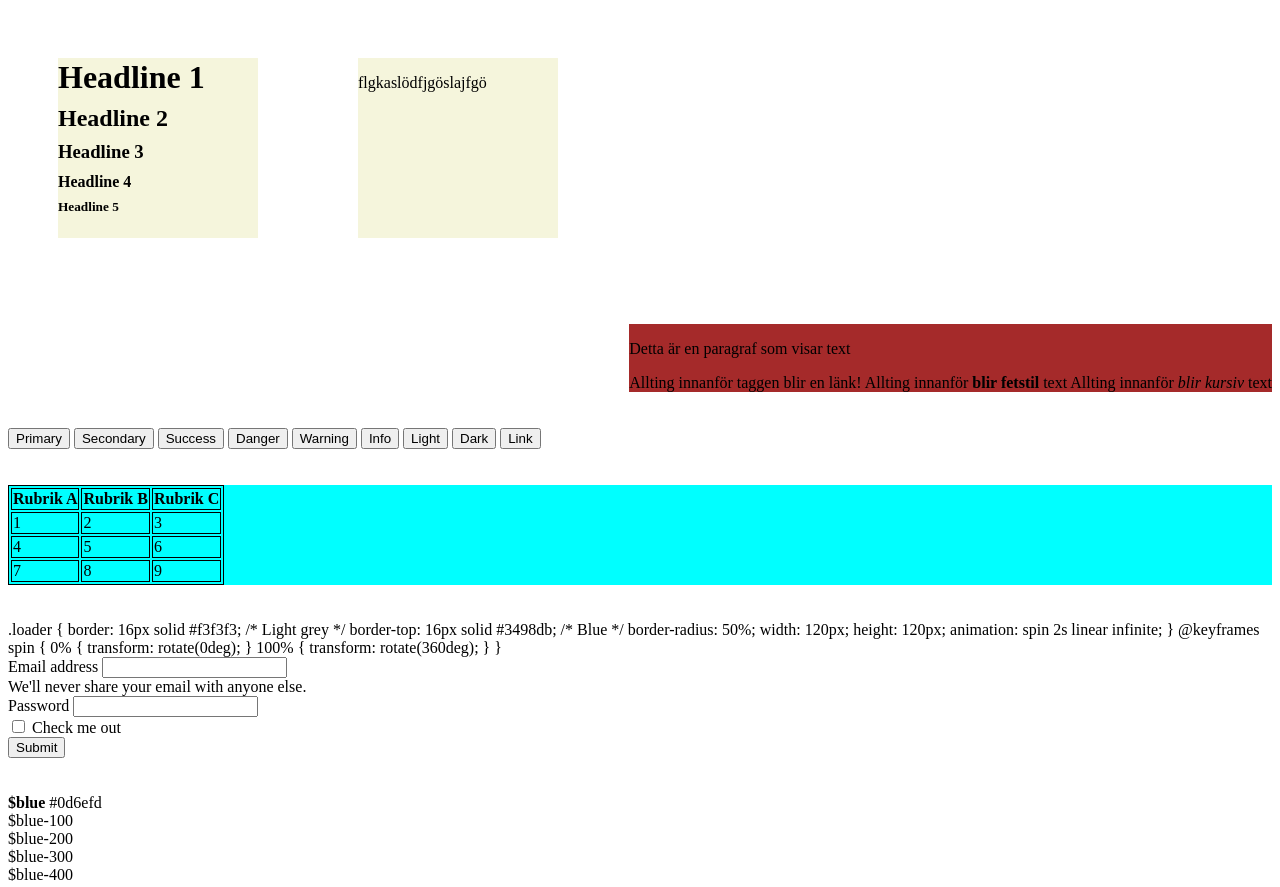
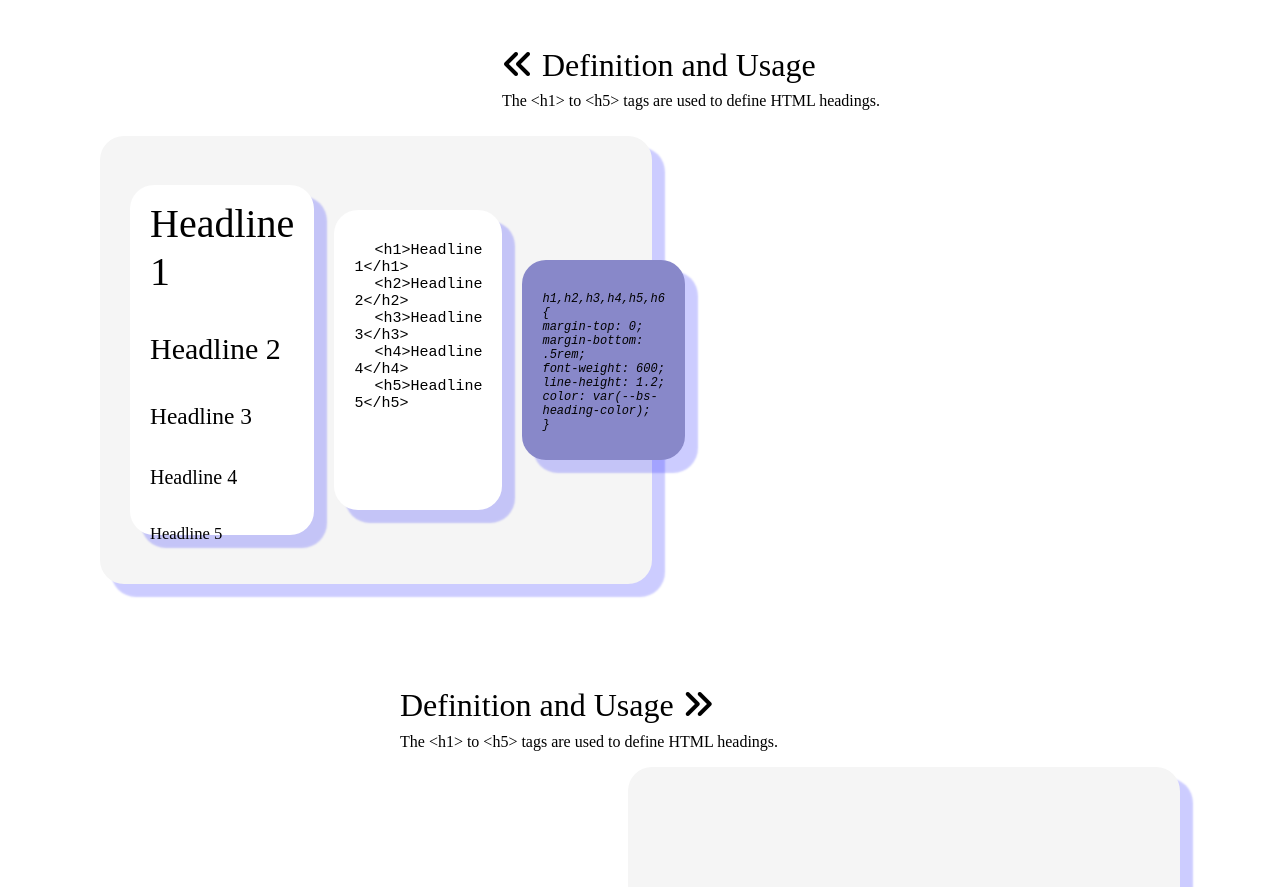
Before and after one commit to niot29/SJ22POSU, a plain HTML site: page SJ22POSU Enterprise Java Frontend/Inlämningsuppgift2/index.html in a window 1280 px wide. Shown: the top 887 px of the page. Drawn offline with Linux system fonts and the light colour scheme; files that its build step writes are made by us from their sources.

Commit message:
update style guid with new css

```diff
--- a/SJ22POSU Enterprise Java Frontend/Inlämningsuppgift2/css/main.css
+++ b/SJ22POSU Enterprise Java Frontend/Inlämningsuppgift2/css/main.css
@@ -1,32 +1,18 @@
 body {
     background-color: withe;
+    margin: 0;
   }
 
 
 h1,h2,h3,h4,h5,h6 {
     margin-top: 0;
     margin-bottom: .5rem;
-    font-weight: 600;
+    font-weight: lighter;
     line-height: 1.2;
     color: var(--bs-heading-color);
 
   }
 
-
-.wigel-headline {
-    background-color: beige;
-    width: 200px;
-    height: 180px;
-    float: left;
-    margin: 50px;
-}
-.wigel-headline-code {
-    background-color: beige;
-    width: 200px;
-    height: 180px;
-    float: left;
-    margin: 50px;
-}
 
 .clear {
     clear: both;
@@ -44,3 +30,129 @@ h1,h2,h3,h4,h5,h6 {
 table, th, td {
     border: 1px solid;
   }
+
+.headline-1 {
+    padding: 0.75rem 1.25rem;
+    border-radius: calc(var(--bs-border-radius) - 1px);
+    margin-top: 3px;
+}
+
+.inbox-code {
+    padding: 0.75rem 1.25rem;
+    border-radius: calc(var(--bs-border-radius) - 1px);
+    margin-top: 3px;
+}
+.line {
+    padding: 0.75rem 1.25rem;
+    margin-top: 20px;
+    font-size-adjust: calc(var(--bs-border-radius) - 1px);
+    font-size: 15px;
+
+}
+
+.language-html {
+    padding: 0.75rem 1.25rem;
+    margin-top: 20px;
+    font-size-adjust: calc(var(--bs-border-radius) - 1px);
+    font-size: 15px;
+
+}
+
+.language-css{
+    padding: 0.75rem 1.25rem;
+    margin-top: 20px;
+    font-size-adjust: calc(var(--bs-border-radius) - 1px);
+    font-size: 12px;
+    font-style: oblique;
+
+}
+.wigel-text-left{
+    display: flex;
+    align-items: center;
+    float: right;
+    margin-right: 400px;
+    margin-top: 30px;
+    margin-bottom: 10px;
+}
+
+
+.wigel-text-right{
+    display: flex;
+    align-items: center;
+    float: left;
+    margin-left: 400px;
+    margin-top: 30px;
+}
+
+.wigel-cardbox-left {
+    display: flex;
+    align-items: center;
+    background-color: whitesmoke;
+    float: left;
+    width: 40%;
+    height: 400px;
+    border-radius: 24px;
+    box-shadow: 12px 12px 2px 1px rgba(0, 0, 255, .2);
+    padding: 24px 20px;
+    margin-left: 100px;
+    margin-bottom: 20px;
+
+}
+
+.wigel-cardbox-right {
+    display: flex;
+    align-items: center;
+    background-color: whitesmoke;
+    float: right;
+    width: 40%;
+    height: 400px;
+    border-radius: 24px;
+    box-shadow: 12px 12px 2px 1px rgba(0, 0, 255, .2);
+    padding: 24px 20px;
+    margin-right: 100px;
+    margin-bottom: 20px;
+
+}
+
+.wigel-left-card {
+    display: flex;
+    flex-direction:  column;
+    align-items: center;
+    background-color: white;
+    font-size: 20px;
+    float: left;
+    width: 350px;
+    height: 350px;
+    border-radius: 24px;
+    box-shadow: 12px 12px 2px 1px rgba(0, 0, 255, .2);
+    margin: 10px;
+}
+
+.wigel-center-card {
+    display: flex;
+    flex-direction:  column;
+    align-items: center;
+    background-color: white;
+    font-size: 20px;
+    float: left;
+    margin: 10px;
+    margin-left: 10px;
+    width: 300px;
+    height: 300px;
+    border-radius: 24px;
+    box-shadow: 12px 12px 2px 1px rgba(0, 0, 255, .2);
+}
+
+.wigel-right-card {
+    display: flex;
+    flex-direction:  column;
+    align-items: center;
+    background-color: rgb(136, 136, 201);
+    font-size: 20px;
+    float: left;
+    margin: 10px;
+    width: 300px;
+    height: 200px;
+    border-radius: 24px;
+    box-shadow: 12px 12px 2px 1px rgba(0, 0, 255, .2);
+}
--- a/SJ22POSU Enterprise Java Frontend/Inlämningsuppgift2/index.html
+++ b/SJ22POSU Enterprise Java Frontend/Inlämningsuppgift2/index.html
@@ -1,43 +1,136 @@
 <!doctype html>
 <html lang="en">
+
 <head>
     <meta charset="utf-8">
     <meta name="viewport" content="width=device-width, initial-scale=1">
     <link rel='stylesheet' type='text/css' media='screen' href='css/main.css'>
     <link rel='stylesheet' type='text/css' media='screen' href='css/icons.css'>
+    <link rel='stylesheet' href="https://cdnjs.cloudflare.com/ajax/libs/font-awesome/6.4.2/css/all.min.css" />
+
 
     <title> Style guide Wigellkoncernens </title>
 </head>
+
 <body>
 
+
+
     <!-- -------------- HEADLINES -------------- -->
-    <div class="wigel-headline">
-        <div class="bd-example">
-            <div class="headline-1 pb-3 mb-3 border-bottom"><h1>Headline 1</h1></div>
-            <div class="headline-2 pb-3 mb-3 border-bottom"><h2>Headline 2</h2></div>
-            <div class="headline-3 pb-3 mb-3 border-bottom"><h3>Headline 3</h3></div>
-            <div class="headline-4 pb-3 mb-3 border-bottom"><h4>Headline 4</h4></div>
-            <div class="headline-5 pb-3 mb-3 border-bottom"><h5>Headline 5</h5></div>
+    <div class="wigel-text-left">
+        <div style="left: auto;">
+            <p>
+            <h1><i class="fa-solid fa-angles-left"></i> Definition and Usage </h1>
+            The &lt;h1&gt; to &lt;h5&gt; tags are used to define HTML headings.</p>
+        </div>
+    </div>
+
+
+    <div class="wigel-cardbox-left">
+        <div class="wigel-left-card">
+
+            <div class="bd-headline">
+                <div class="headline-1">
+                    <h1>Headline 1</h1>
+                </div>
+                <div class="headline-1">
+                    <h2>Headline 2</h2>
+                </div>
+                <div class="headline-1">
+                    <h3>Headline 3</h3>
+                </div>
+                <div class="headline-1">
+                    <h4>Headline 4</h4>
+                </div>
+                <div class="headline-1">
+                    <h5>Headline 5</h5>
+                </div>
             </div>
 
         </div>
-    <div class="wigel-headline-code">
-        <p>flgkaslödfjgöslajfgö</p>
+
+
+        <div class="wigel-center-card">
+            <code class="language-html" data-lang="html"><span class="line">
+
+                <span class="cl">
+                    <span class="p">&lt;</span><span class="nt">h1</span><span class="p">&gt;</span>Headline 1<span class="p">&lt;/</span><span class="nt">h1</span><span class="p">&gt;</span>
+                    <br>
+                    </span></span><span class="line"><span class="cl"><span class="p">&lt;</span><span class="nt">h2</span><span class="p">&gt;</span>Headline 2<span class="p">&lt;/</span><span class="nt">h2</span><span class="p">&gt;</span>
+                    <br>
+                    </span></span><span class="line"><span class="cl"><span class="p">&lt;</span><span class="nt">h3</span><span class="p">&gt;</span>Headline 3<span class="p">&lt;/</span><span class="nt">h3</span><span class="p">&gt;</span>
+                    <br>
+                    </span></span><span class="line"><span class="cl"><span class="p">&lt;</span><span class="nt">h4</span><span class="p">&gt;</span>Headline 4<span class="p">&lt;/</span><span class="nt">h4</span><span class="p">&gt;</span>
+                    <br>
+                    </span></span><span class="line"><span class="cl"><span class="p">&lt;</span><span class="nt">h5</span><span class="p">&gt;</span>Headline 5<span class="p">&lt;/</span><span class="nt">h5</span><span class="p">&gt;</span>
+                    <br>
+                    </span></span>
+            </code>
         </div>
+
+
+        <div class="wigel-right-card">
+            <code class="language-css">
+                <span></span>
+                <span>h1,h2,h3,h4,h5,h6 { <br>
+                    margin-top: 0; <br>
+                    margin-bottom: .5rem; <br>
+                    font-weight: 600; <br>
+                    line-height: 1.2; <br>
+                    color: var(--bs-heading-color); <br>
+
+                  }</span>
+                </span></span>
+            </code>
+        </div>
+
+    </div>
+    <br>
+    <br>
+
+
     <div class="clear"></div>
     <br>
     <br>
+
+
+
     <!-- -------------- TEXT -------------- -->
+
+    <div class="wigel-text-right">
+        <div style="right: auto;">
+            <p>
+            <h1>Definition and Usage <i class="fa-solid fa-angles-right"></i></h1>
+            The &lt;h1&gt; to &lt;h5&gt; tags are used to define HTML headings.</p>
+        </div>
+    </div>
+
+
+    <div class="wigel-cardbox-right">
         <div class="wigel-text">
             <p> Detta är en paragraf som visar text</p>
             Allting innanför <a>taggen blir en länk!</a>
             Allting innanför <b> blir fetstil </b> text
             Allting innanför <i> blir kursiv </i> text
         </div>
+    </div>
+
+
     <div class="clear"></div>
     <br>
     <br>
+
     <!-- -------------- BUTTOMS -------------- -->
+
+    <div class="wigel-text-left">
+        <div style="right: auto;">
+            <p>
+            <h1><i class="fa-solid fa-angles-left"></i>Definition and Usage </h1>
+            The &lt;h1&gt; to &lt;h5&gt; tags are used to define HTML headings.</p>
+        </div>
+    </div>
+
+    <div class="wigel-cardbox-left">
         <div wigel-buttoms>
             <div class="bd-example-snippet bd-code-snippet">
                 <div class="bd-example m-0 border-0">
@@ -55,11 +148,15 @@
                 </div>
 
             </div>
+        </div>
+    </div>
+    <div class="clear"></div>
     <br>
     <br>
 
 
     <!-- -------------- TABELS -------------- -->
+    <div class="wigel-cardbox-right">
         <div class="wigel-tabel">
             <table>
                 <tr>
@@ -84,27 +181,16 @@
                 </tr>
             </table>
         </div>
+    </div>
     <br>
     <br>
+    <div class="clear"></div>
     <!-- -------------- MESSAGES -------------- -->
 
     <!-- -------------- Loadder -------------- -->
     <!-- https://www.w3schools.com/howto/howto_css_loader.asp -->
     <div class="loader"></div>
 
-    .loader {
-        border: 16px solid #f3f3f3; /* Light grey */
-        border-top: 16px solid #3498db; /* Blue */
-        border-radius: 50%;
-        width: 120px;
-        height: 120px;
-        animation: spin 2s linear infinite;
-      }
-
-      @keyframes spin {
-        0% { transform: rotate(0deg); }
-        100% { transform: rotate(360deg); }
-      }
     <!-- -------------- FORMS -------------- -->
 
     <div class="wigel-form">
@@ -112,7 +198,8 @@
             <div class="mb-3">
                 <label for="exampleInputEmail1" class="form-label">Email address</label>
                 <input type="email" class="form-control" id="exampleInputEmail1" aria-describedby="emailHelp">
-          <div id="emailHelp" class="form-text">We'll never share your email with anyone else.</div>
+                <div id="emailHelp" class="form-text">We'll never share your email with anyone else.
+                </div>
             </div>
             <div class="mb-3">
                 <label for="exampleInputPassword1" class="form-label">Password</label>
@@ -154,4 +241,5 @@
 
 
 </body>
+
 </html>
```
Lines whose indentation alone changed are shown as unchanged.
